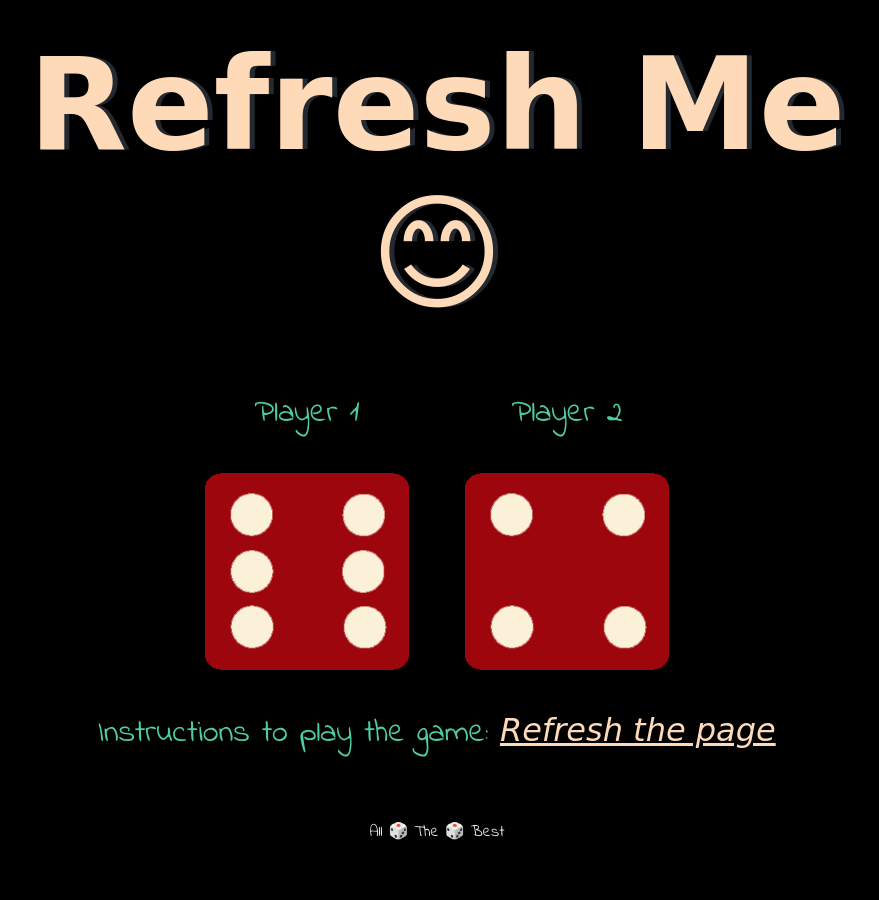
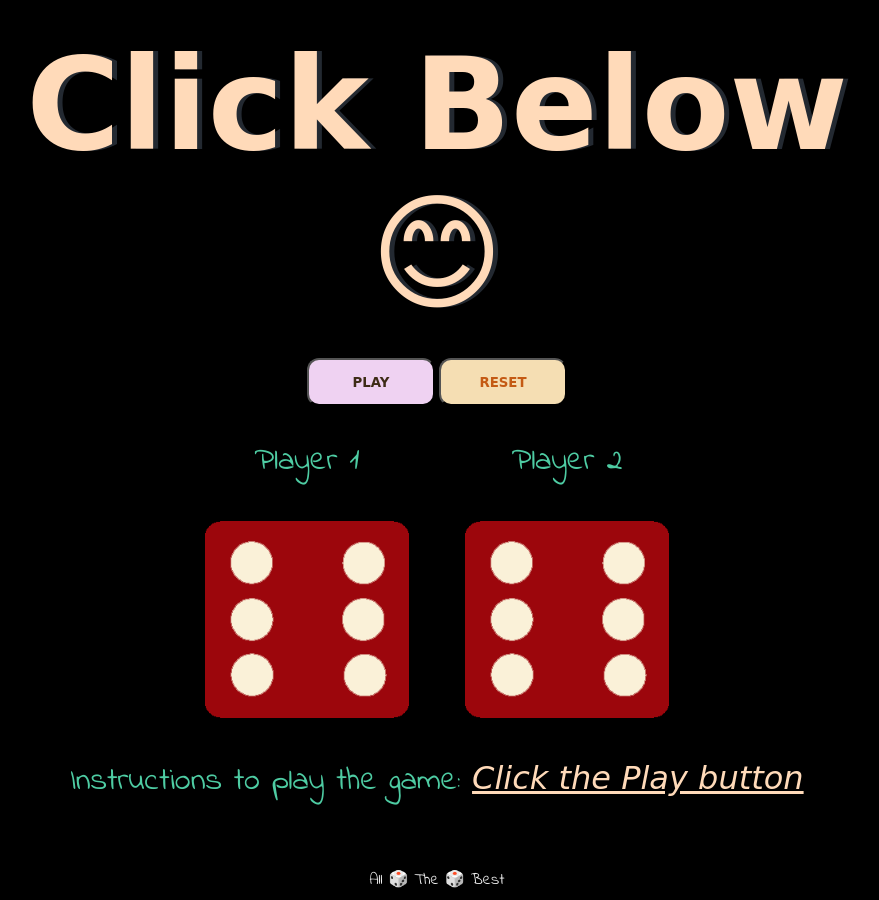
Before and after one commit to Akshitajain1906/Dicey-Challenge, a plain HTML site: page index.html in a window 1280 px wide. Shown: the whole page, without its empty margins (203-1082 px from the left). Before the commit the page ends 852 px from the top, so only its background shows below. Drawn offline with Linux system fonts and the light colour scheme.

Commit message:
added buttons

```diff
--- a/index.html
+++ b/index.html
@@ -9,7 +9,9 @@
   <body>
 
     <div class="container">
-      <h1>Refresh Me 😊</h1>
+      <h1>Click Below😊</h1>
+      <button id="play">PLAY</button>
+      <button id="reset">RESET</button>
 
       <div class="dice">
         <p>Player 1</p>
@@ -22,7 +24,7 @@
       </div>
 
     </div>
-    <p>Instructions to play the game: <span> Refresh the page</span></p>
+    <p>Instructions to play the game: <span> Click the Play button</span></p>
 
     <script src="script.js" charset="utf-8"></script>
   </body>
--- a/script.js
+++ b/script.js
@@ -1,3 +1,7 @@
+document.getElementById("play").addEventListener("click", play);
+document.getElementById("reset").addEventListener("click", reset);
+
+function play(){
 //rand no between 1 to 6
 var rand1 = Math.floor(Math.random()*6+1);
 var rand2 = Math.floor(Math.random()*6+1);
@@ -5,9 +9,14 @@ var rand2 = Math.floor(Math.random()*6+1);
 document.getElementById("1").setAttribute("src","images/dice"+rand1+".png")
 document.getElementById("2").src="images/dice"+rand2+".png"
 if(rand1 > rand2){
-    document.gquerySelector("h1") .innerHTML="Winner:Player 1!!";
+    document.querySelector("h1") .innerHTML="Winner:Player1!!";
 }
 else if(rand1==rand2)
     document.querySelector("h1").innerHTML="Its draw";
 else
     document.querySelector("h1").innerHTML="Winner:Player2!!";
+}
+
+function reset(){
+document.getElementById("1").setAttribute("src","images/dice6.png")
+}
--- a/styles.css
+++ b/styles.css
@@ -1,3 +1,25 @@
+#play {
+  background-color: rgb(239, 210, 242);
+  border-radius:12px;
+  color: rgb(62, 44, 23);
+  font-family: cursive;
+  font-weight: 700;
+  margin-left: 25%;
+
+  height: 3rem;
+  width: 8rem;
+}
+#reset {
+    background-color: wheat;
+    border-radius:12px;
+    color: rgb(196, 90, 20);
+    display: inline;
+    font-family: cursive;
+    font-weight: 700;
+    margin-right: 25%;
+    height: 3rem;
+    width: 8rem;
+  }
 .container {
   width: 70%;
   margin: auto;
@@ -14,10 +36,11 @@ body {
   background-color: #000000;
 }
 
-h1 {
+h1{
   margin: 30px;
   font-family: cursive;
   text-shadow: 5px 0 #232931;
+  text-align: center;
   font-size: 8rem;
   color: peachpuff;
 }
```
